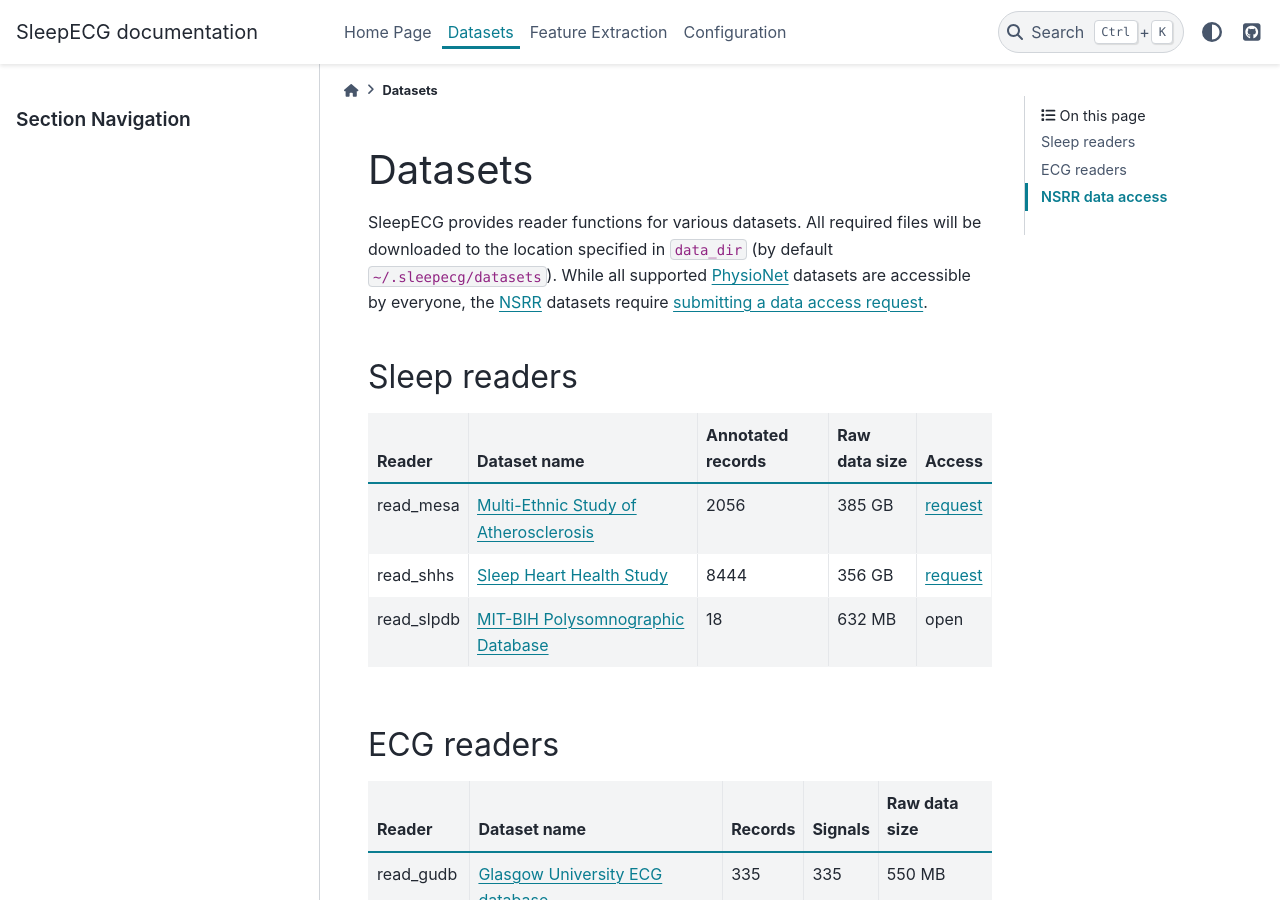
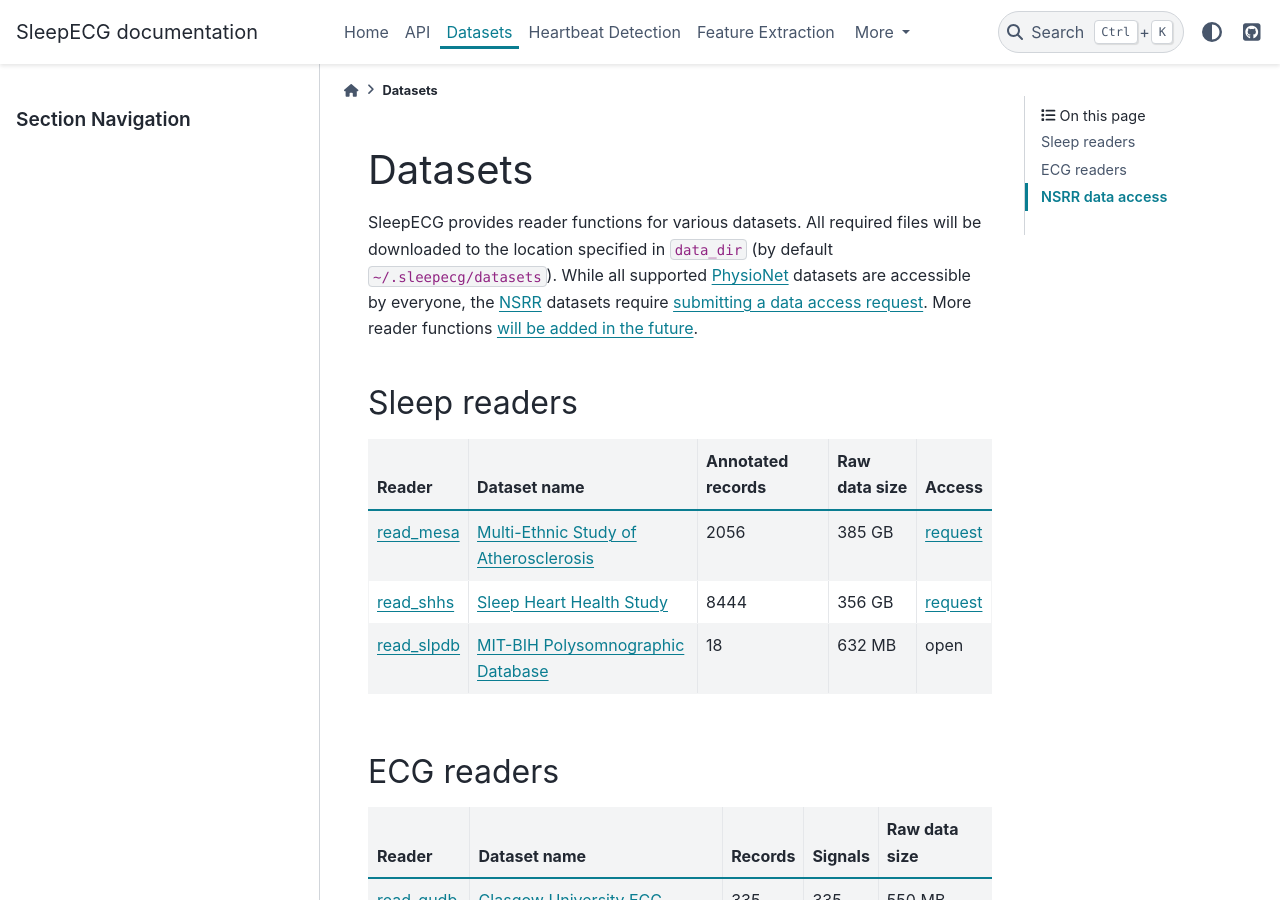
Before and after one commit to cbrnr/sleepecg, a Sphinx documentation site: the page built from doc/source/datasets.md, in a window 1280 px wide and 900 px high. Built offline with Sphinx 7.4.7 and the PyData theme 0.15.4, drawn with Linux system fonts in a browser that asks for light colours; pages that are not in the unit, such as notebooks, are missing from menus.

```diff
--- a/doc/source/_templates/custom-class-template.rst
+++ /dev/null
@@ -1,34 +0,0 @@
-{{ fullname | escape | underline}}
-
-.. currentmodule:: {{ module }}
-
-.. autoclass:: {{ objname }}
-   :members:
-   :show-inheritance:
-   :inherited-members:
-   :special-members: __call__, __add__, __mul__
-
-   {% block methods %}
-   {% if methods %}
-   .. rubric:: {{ _('Methods') }}
-
-   .. autosummary::
-      :nosignatures:
-   {% for item in methods %}
-      {%- if not item.startswith('_') %}
-      ~{{ name }}.{{ item }}
-      {%- endif -%}
-   {%- endfor %}
-   {% endif %}
-   {% endblock %}
-
-   {% block attributes %}
-   {% if attributes %}
-   .. rubric:: {{ _('Attributes') }}
-
-   .. autosummary::
-   {% for item in attributes %}
-      ~{{ name }}.{{ item }}
-   {%- endfor %}
-   {% endif %}
-   {% endblock %}
--- a/doc/source/_templates/custom-module-template.rst
+++ /dev/null
@@ -1,66 +0,0 @@
-{{ fullname | escape | underline}}
-
-.. automodule:: {{ fullname }}
-
-   {% block attributes %}
-   {% if attributes %}
-   .. rubric:: Module attributes
-
-   .. autosummary::
-      :toctree:
-   {% for item in attributes %}
-      {{ item }}
-   {%- endfor %}
-   {% endif %}
-   {% endblock %}
-
-   {% block functions %}
-   {% if functions %}
-   .. rubric:: {{ _('Functions') }}
-
-   .. autosummary::
-      :toctree:
-      :nosignatures:
-   {% for item in functions %}
-      {{ item }}
-   {%- endfor %}
-   {% endif %}
-   {% endblock %}
-
-   {% block classes %}
-   {% if classes %}
-   .. rubric:: {{ _('Classes') }}
-
-   .. autosummary::
-      :toctree:
-      :template: custom-class-template.rst
-      :nosignatures:
-   {% for item in classes %}
-      {{ item }}
-   {%- endfor %}
-   {% endif %}
-   {% endblock %}
-
-   {% block exceptions %}
-   {% if exceptions %}
-   .. rubric:: {{ _('Exceptions') }}
-
-   .. autosummary::
-      :toctree:
-   {% for item in exceptions %}
-      {{ item }}
-   {%- endfor %}
-   {% endif %}
-   {% endblock %}
-
-{% block modules %}
-{% if modules %}
-.. autosummary::
-   :toctree:
-   :template: custom-module-template.rst
-   :recursive:
-{% for item in modules %}
-   {{ item }}
-{%- endfor %}
-{% endif %}
-{% endblock %}
--- a/doc/source/conf.py
+++ b/doc/source/conf.py
@@ -29,6 +29,14 @@ extensions = [
 source_suffix = {
     '.rst': 'restructuredtext',
     '.md': 'markdown',
+}
+
+myst_enable_extensions = [
+    'substitution',
+]
+
+myst_substitutions = {
+    'version': version,
 }
 
 intersphinx_mapping = {
--- a/doc/source/datasets.md
+++ b/doc/source/datasets.md
@@ -1,21 +1,21 @@
 (datasets)=
 # Datasets
-SleepECG provides reader functions for various datasets. All required files will be downloaded to the location specified in `data_dir` (by default `~/.sleepecg/datasets`). While all supported [PhysioNet](https://physionet.org/about/database/) datasets are accessible by everyone, the [NSRR](https://sleepdata.org/datasets) datasets require [submitting a data access request](#nsrr-data-access).
+SleepECG provides reader functions for various datasets. All required files will be downloaded to the location specified in `data_dir` (by default `~/.sleepecg/datasets`). While all supported [PhysioNet](https://physionet.org/about/database/) datasets are accessible by everyone, the [NSRR](https://sleepdata.org/datasets) datasets require [submitting a data access request](#nsrr-data-access). More reader functions [will be added in the future](https://github.com/cbrnr/sleepecg/issues/35).
 
 ## Sleep readers
 |Reader|Dataset name|Annotated records|Raw data size|Access|
 |-|-|-|-|-|
-|{doc}`read_mesa <../generated/sleepecg.io.sleep_readers.read_mesa>`|[Multi-Ethnic Study of Atherosclerosis](https://sleepdata.org/datasets/mesa/)|2056|385 GB|[request](https://sleepdata.org/data/requests/mesa/start)|
-|{doc}`read_shhs <../generated/sleepecg.io.sleep_readers.read_shhs>`|[Sleep Heart Health Study](https://sleepdata.org/datasets/mesa/)|8444|356 GB|[request](https://sleepdata.org/data/requests/shhs/start)|
-|{doc}`read_slpdb <../generated/sleepecg.io.sleep_readers.read_slpdb>`|[MIT-BIH Polysomnographic Database](https://physionet.org/content/slpdb)|18|632 MB|open|
+|[read_mesa](./generated/sleepecg.io.read_mesa)|[Multi-Ethnic Study of Atherosclerosis](https://sleepdata.org/datasets/mesa/)|2056|385 GB|[request](https://sleepdata.org/data/requests/mesa/start)|
+|[read_shhs](./generated/sleepecg.io.read_shhs)|[Sleep Heart Health Study](https://sleepdata.org/datasets/mesa/)|8444|356 GB|[request](https://sleepdata.org/data/requests/shhs/start)|
+|[read_slpdb](./generated/sleepecg.io.read_slpdb)|[MIT-BIH Polysomnographic Database](https://physionet.org/content/slpdb)|18|632 MB|open|
 
 
 ## ECG readers
 |Reader|Dataset name|Records|Signals|Raw data size|
 |-|-|-|-|-|
-|{doc}`read_gudb <../generated/sleepecg.io.ecg_readers.read_gudb>`|[Glasgow University ECG database ](https://berndporr.github.io/ECG-GUDB/)|335|335|550 MB|
-|{doc}`read_ltdb <../generated/sleepecg.io.ecg_readers.read_ltdb>`|[MIT-BIH Long-Term ECG Database](https://physionet.org/content/ltdb)|7|15|205 MB|
-|{doc}`read_mitdb <../generated/sleepecg.io.ecg_readers.read_mitdb>`|[MIT-BIH Arrhythmia Database](https://physionet.org/content/mitdb)|48|96|98.5 MB|
+|[read_gudb](./generated/sleepecg.io.read_gudb)|[Glasgow University ECG database ](https://berndporr.github.io/ECG-GUDB/)|335|335|550 MB|
+|[read_ltdb](./generated/sleepecg.io.read_ltdb)|[MIT-BIH Long-Term ECG Database](https://physionet.org/content/ltdb)|7|15|205 MB|
+|[read_mitdb](./generated/sleepecg.io.read_mitdb)|[MIT-BIH Arrhythmia Database](https://physionet.org/content/mitdb)|48|96|98.5 MB|
 
 
 ## NSRR data access
```
Also changed, not shown: CONTRIBUTING.md (+1 -0 lines), README.md (+7 -33 lines), doc/source/api.rst (+57 -10 lines), doc/source/configuration.md (+2 -1 lines), doc/source/heartbeat_detection.md (added, +28 -0 lines), doc/source/index.md (+25 -3 lines).
